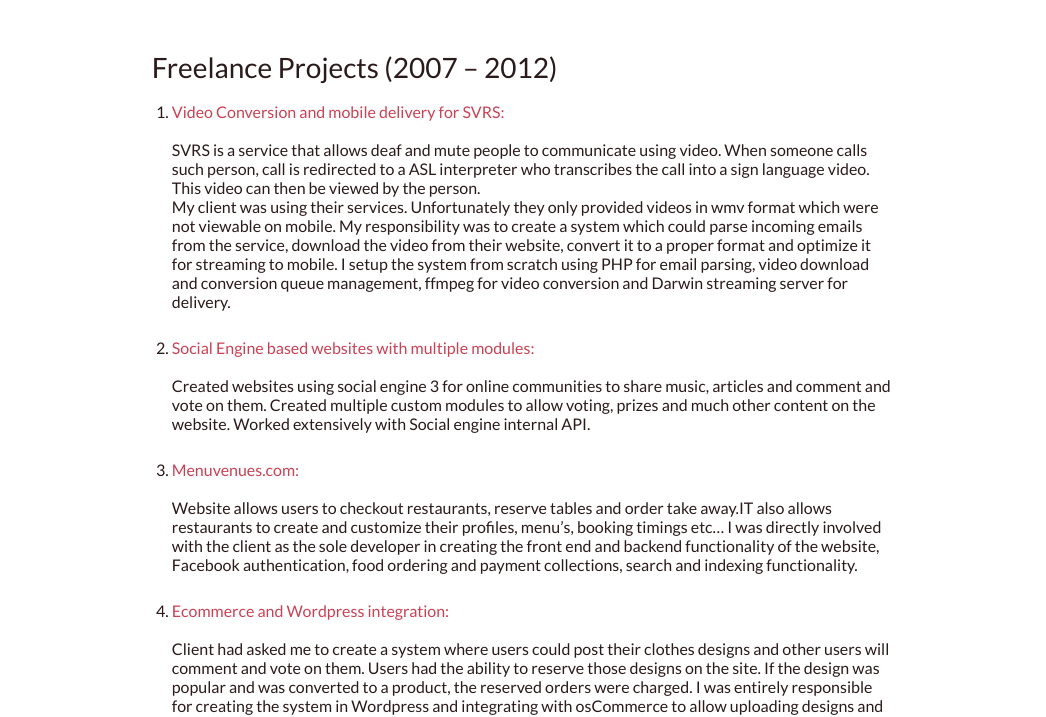
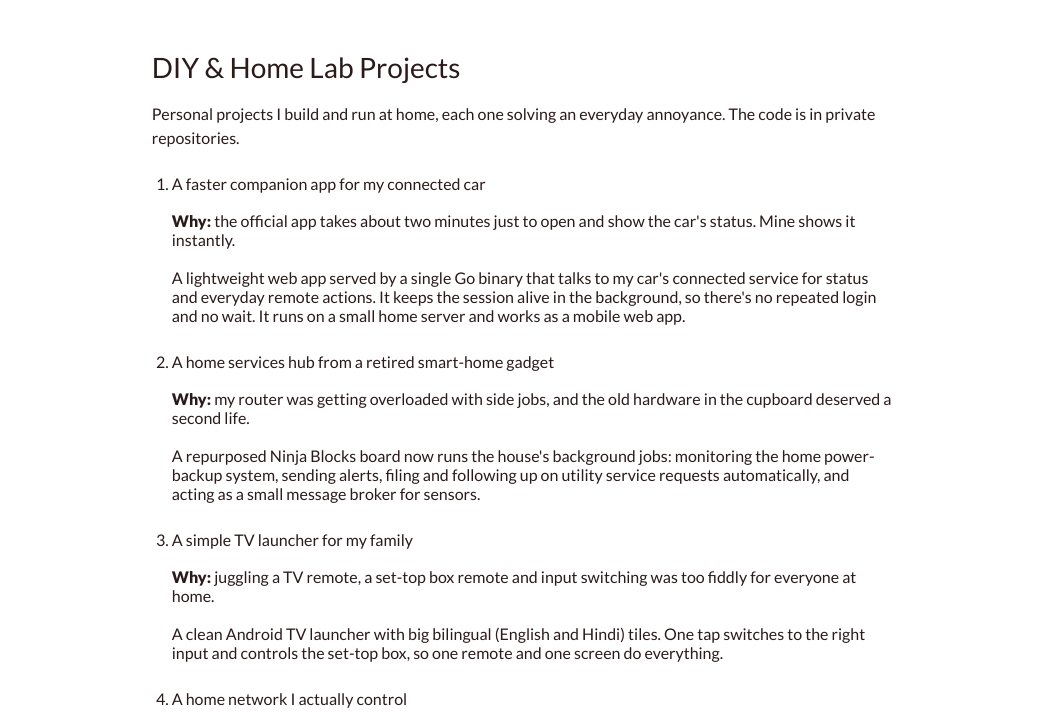
Before and after one commit to manishbhatias/manishbhatias.github.io, a plain HTML site: page portfolio/index.html in a window 1280 px wide. Shown: the part 92-809 px from the top of the page, without its empty margins (117-1163 px from the left). Drawn offline with nearby package versions, Linux system fonts and the light colour scheme.

Commit message:
Add DIY & home lab projects

```diff
--- a/portfolio/index.html
+++ b/portfolio/index.html
@@ -41,6 +41,65 @@
                 <main>
 
 <div id="portfolio">
+
+    <section>
+        <h1>DIY &amp; Home Lab Projects</h1>
+        <p>Personal projects I build and run at home, each one solving an everyday annoyance. The code is in private repositories.</p>
+        <ol>
+            <li>
+                <h4>A faster companion app for my connected car</h4>
+
+                <br />
+
+                <strong>Why:</strong> the official app takes about two minutes just to open and show the car's status. Mine shows it instantly.
+
+                <br /><br />
+
+                A lightweight web app served by a single Go binary that talks to my car's connected service for status and everyday remote actions. It keeps the session alive in the background, so there's no repeated login and no wait. It runs on a small home server and works as a mobile web app.
+
+                <br /><br />
+            </li>
+            <li>
+                <h4>A home services hub from a retired smart-home gadget</h4>
+
+                <br />
+
+                <strong>Why:</strong> my router was getting overloaded with side jobs, and the old hardware in the cupboard deserved a second life.
+
+                <br /><br />
+
+                A repurposed Ninja Blocks board now runs the house's background jobs: monitoring the home power-backup system, sending alerts, filing and following up on utility service requests automatically, and acting as a small message broker for sensors.
+
+                <br /><br />
+            </li>
+            <li>
+                <h4>A simple TV launcher for my family</h4>
+
+                <br />
+
+                <strong>Why:</strong> juggling a TV remote, a set-top box remote and input switching was too fiddly for everyone at home.
+
+                <br /><br />
+
+                A clean Android TV launcher with big bilingual (English and Hindi) tiles. One tap switches to the right input and controls the set-top box, so one remote and one screen do everything.
+
+                <br /><br />
+            </li>
+            <li>
+                <h4>A home network I actually control</h4>
+
+                <br />
+
+                <strong>Why:</strong> stock router firmware is limited and rarely patched.
+
+                <br /><br />
+
+                Open-source router firmware running downloads to attached storage, secure remote access, local DNS, and a push-to-talk intercom the family uses on their phones.
+
+                <br /><br />
+            </li>
+        </ol>
+    </section>
 
     <section>
         <h1>Freelance Projects (2007 – 2012)</h1>
```
